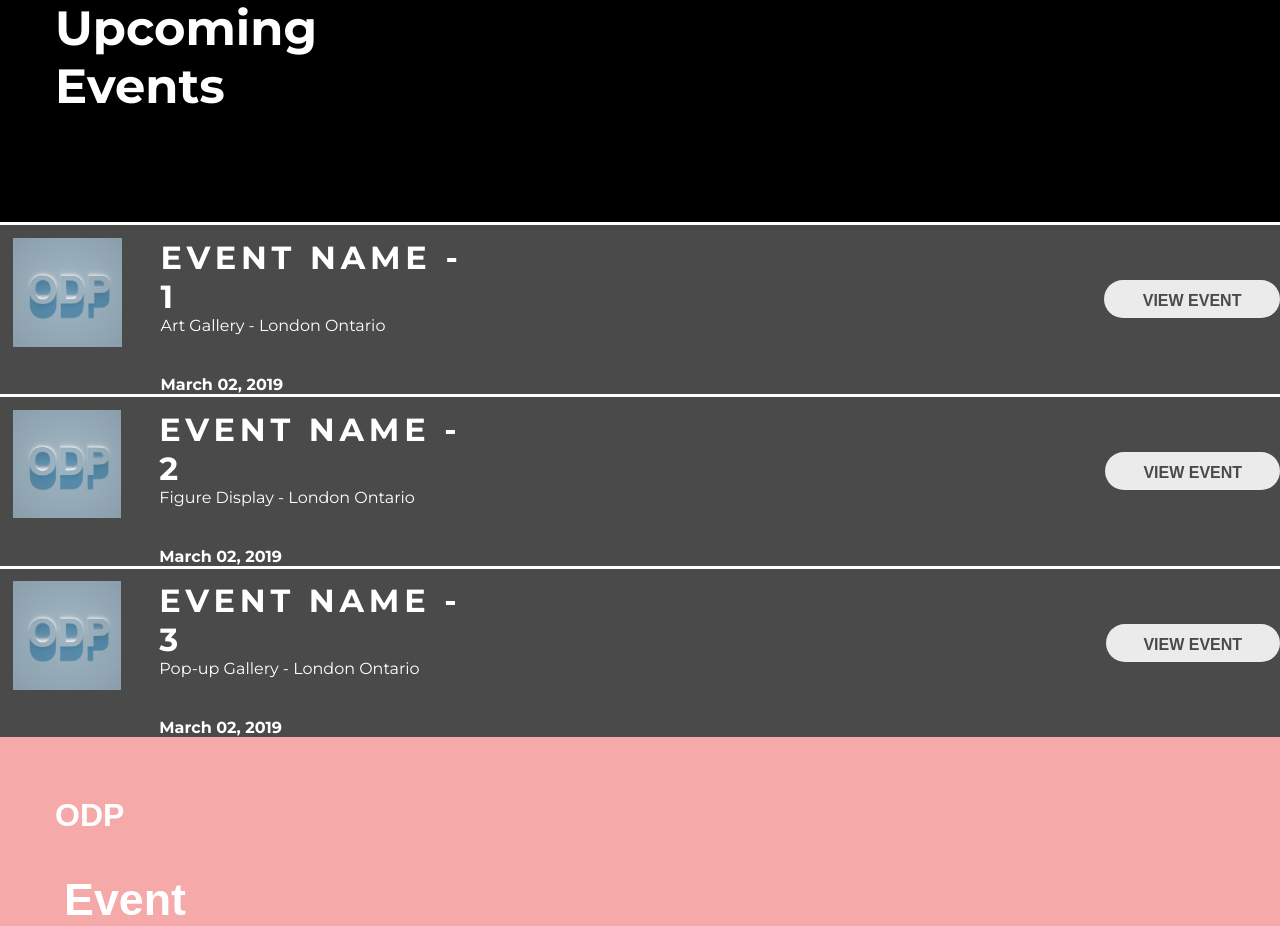
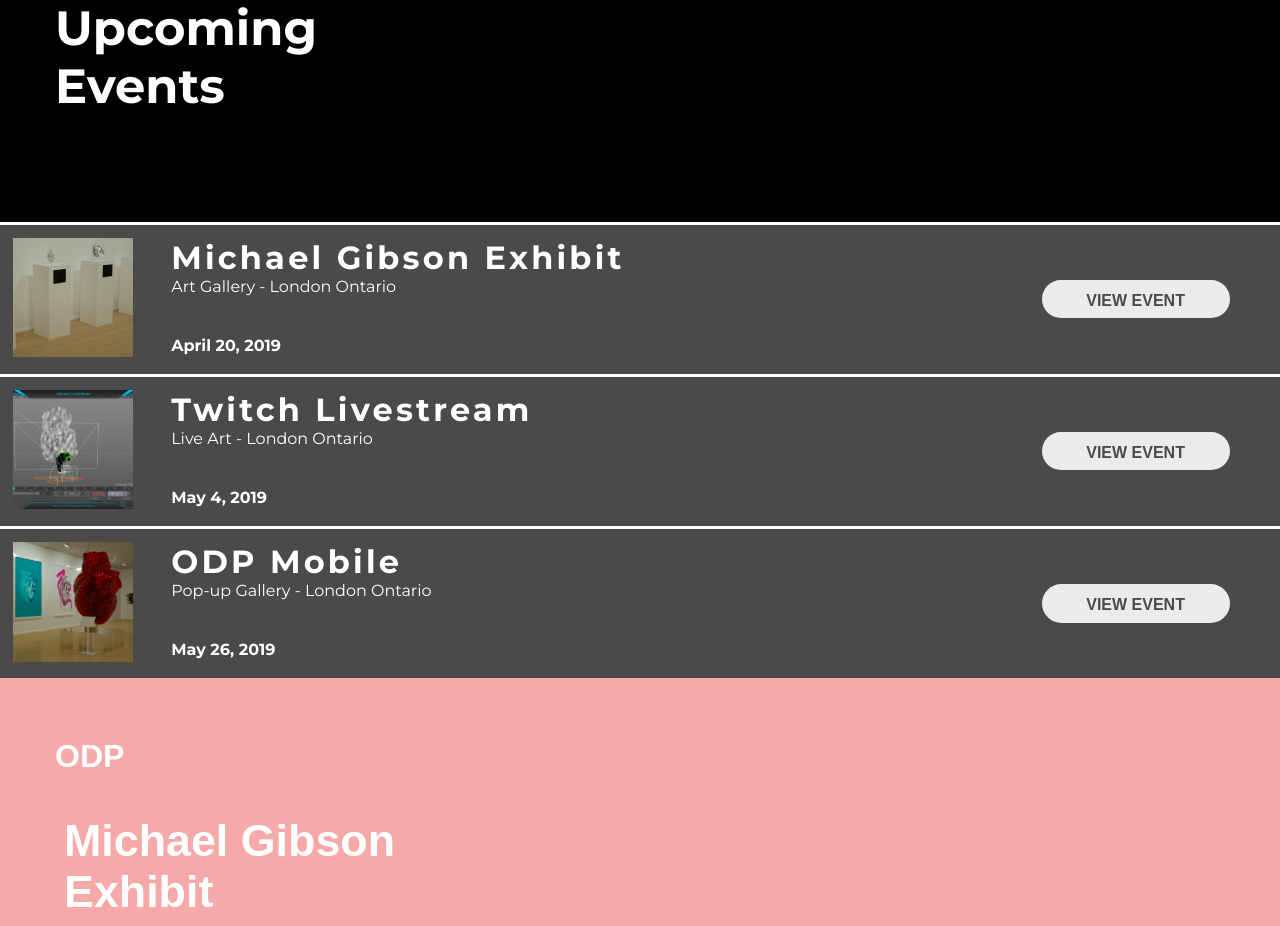
Before and after one commit to Brendan-Rogers/FinalProject2019, a PHP site: page /events.html in a window 1280 px wide. Shown: the part 578-1504 px from the top of the page. Run offline with PHP 8.4, Linux system fonts and the light colour scheme.

Commit message:
Event page polish

```diff
--- a/css/master.css
+++ b/css/master.css
@@ -521,12 +521,13 @@ input[type=file] {
 
 .eventPInfo {
   font-family: "Montserrat", sans-serif;
-  margin-top: 1%; }
+  margin-top: 1%;
+  width: 50%; }
 
 .eventPName {
   color: #fff;
   font-size: 2em;
-  letter-spacing: .15em; }
+  letter-spacing: .10em; }
 
 .eventPLoc {
   color: #fff;
@@ -546,7 +547,7 @@ input[type=file] {
   padding-top: 12px;
   font-weight: bold;
   margin-top: 55px;
-  margin-left: 50vw;
+  margin-left: 18vw;
   width: 188px;
   text-align: center; }
 
@@ -570,7 +571,7 @@ input[type=file] {
 .eventName {
   font-size: 2.8em;
   font-weight: bold;
-  width: 200px;
+  width: 340px;
   margin-top: 40px; }
 
 .eventName1 {
--- a/events.html
+++ b/events.html
@@ -46,36 +46,36 @@
         <div class="eventList">
             <div class="eventPreview">
                 <div class="eventPImgCon">
-                    <img src="images/organ_logo.png" alt="Event preview image" class="eventPImg">
+                    <img src="images/events/gallery2.png" alt="Event preview image" class="eventPImg">
                 </div>
                 <div class="eventPInfo">
-                    <h3 class="eventPName">EVENT NAME - 1</h3>
+                    <h3 class="eventPName">Michael Gibson Exhibit</h3>
                     <h4 class="eventPLoc">Art Gallery - London Ontario</h4>
-                    <h4 class="eventPDate">March 02, 2019</h4>
+                    <h4 class="eventPDate">April 20, 2019</h4>
                 </div>
                 <a href="#event1" class="eventPButton">VIEW EVENT</a>
             </div>
 
             <div class="eventPreview">
                 <div class="eventPImgCon">
-                    <img src="images/organ_logo.png" alt="Event preview image" class="eventPImg">
+                    <img src="images/events/livestream2.png" alt="Event preview image" class="eventPImg">
                 </div>
                 <div class="eventPInfo">
-                    <h3 class="eventPName">EVENT NAME - 2</h3>
-                    <h4 class="eventPLoc">Figure Display - London Ontario</h4>
-                    <h4 class="eventPDate">March 02, 2019</h4>
+                    <h3 class="eventPName">Twitch Livestream</h3>
+                    <h4 class="eventPLoc">Live Art - London Ontario</h4>
+                    <h4 class="eventPDate">May 4, 2019</h4>
                 </div>
                 <a href="#event2" class="eventPButton">VIEW EVENT</a>
             </div>
 
             <div class="eventPreview">
                 <div class="eventPImgCon">
-                    <img src="images/organ_logo.png" alt="Event preview image" class="eventPImg">
+                    <img src="images/events/gallery4.png" alt="Event preview image" class="eventPImg">
                 </div>
                 <div class="eventPInfo">
-                    <h3 class="eventPName">EVENT NAME - 3</h3>
+                    <h3 class="eventPName">ODP Mobile</h3>
                     <h4 class="eventPLoc">Pop-up Gallery - London Ontario</h4>
-                    <h4 class="eventPDate">March 02, 2019</h4>
+                    <h4 class="eventPDate">May 26, 2019</h4>
                 </div>
                 <a href="#event3" class="eventPButton">VIEW EVENT</a>
             </div>
@@ -85,7 +85,7 @@
             <div class="event event1" id="event1">
                 <h1 class="siteTitleInv">ODP</h1>
                 <div class="eventCon">
-                    <h2 class="eventName eventName1">Event Name - 1</h2>
+                    <h2 class="eventName eventName1">Michael Gibson Exhibit</h2>
                     <div class="eventImgs">
                         <div class="eventImg1"><img class="galleryImg" src="images/events/gallery3.png" alt="gallery1"></div>
                         <div class="eventImg2"><img class="galleryImgHeight" src="images/events/gallery2.png" alt="gallery1"></div>
@@ -101,7 +101,7 @@
             <div class="event event2" id="event2">
                 <h1 class="siteTitleInv">ODP</h1>
                 <div class="eventCon">
-                    <h2 class="eventName eventName2">Event Name - 2</h2>
+                    <h2 class="eventName eventName2">Twitch Livestream</h2>
                     <div class="eventImgs">
                         <div class="eventImg1"><img class="galleryImg" src="images/events/livestream1.png" alt="gallery1"></div>
                         <div class="eventImg2"><img class="galleryImgHeight" src="images/events/livestream2.png" alt="gallery1"></div>
@@ -117,7 +117,7 @@
             <div class="event event3" id="event3">
                 <h1 class="siteTitleInv">ODP</h1>
                 <div class="eventCon">
-                    <h2 class="eventName eventName2">Event Name - 3</h2>
+                    <h2 class="eventName eventName2">ODP Mobile</h2>
                     <div class="eventImgs">
                         <div class="eventImg1"></div>
                         <div class="eventImg2"></div>
--- a/sass/modules/_events.scss
+++ b/sass/modules/_events.scss
@@ -58,12 +58,13 @@
 .eventPInfo{
     font-family: $mainFont;
     margin-top: 1%;
+    width: 50%;
 }
 
 .eventPName{
     color: #fff;
     font-size: 2em;
-    letter-spacing: .15em;
+    letter-spacing: .10em;
 }
 
 .eventPLoc{
@@ -86,7 +87,7 @@
     padding-top: 12px;
     font-weight: bold;
     margin-top: 55px;
-    margin-left: 50vw;
+    margin-left: 18vw;
     width: 188px;
     text-align: center;
 }
@@ -116,7 +117,7 @@
 .eventName{
     font-size: 2.8em;
     font-weight: bold;
-    width: 200px;
+    width: 340px;
     margin-top: 40px;
 }
 
```
Also changed, not shown: 1 other file.
